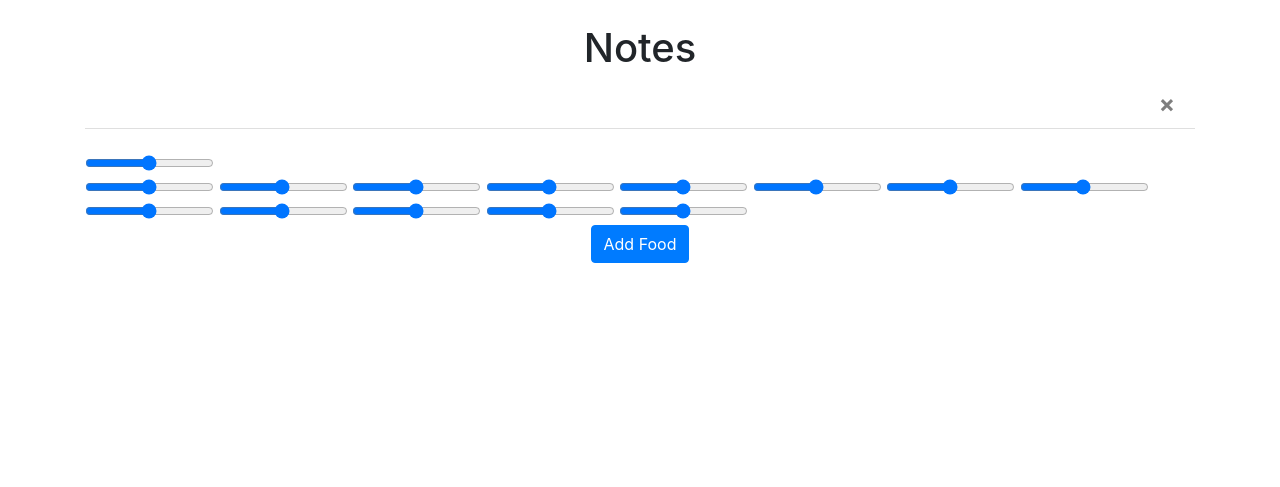
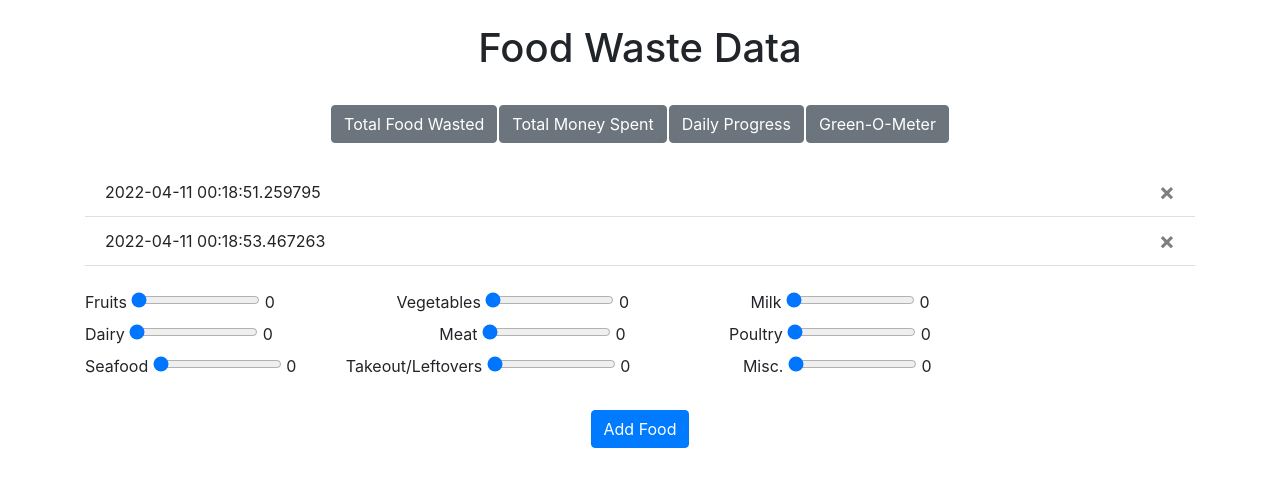
Before and after one commit to shljessie/foodWaste-sp22, a Flask app: page / in a window 1280 px wide. Shown: the part 56-543 px from the top of the page. Run offline with Flask 2, Linux system fonts and the light colour scheme; a user stored in the database is signed in; data comes from the database, SQL or seed files in the repository; lists and menus that the app fills with data are empty; some libraries are stand-ins or nearby versions.

Commit message:
added sliders, buttons, and recorded clicks.

```diff
--- a/website/templates/home.html
+++ b/website/templates/home.html
@@ -1,12 +1,74 @@
 {% extends "base.html" %} {% block title %}Home{% endblock %} {% block content
 %}
 
-<h1 align="center">Notes</h1>
+<h1 align="center">Food Waste Data</h1>
+<br />
+<div align="center">
+  <table>
+    <tr>
+      <th>
+        <form method="POST">
+          <input
+            type="hidden"
+            name="food_waste_CLICK"
+            id="food_waste_CLICK"
+            value="food_waste_CLICK"
+          />
+          <input type="hidden" name="foodwCLICK" id="foodwCLICK" value="1" />
+          <button type="submit" class="btn btn-secondary">
+            Total Food Wasted
+          </button>
+        </form>
+      </th>
+      <th>
+        <form method="POST">
+          <input
+            type="hidden"
+            name="money_spent_CLICK"
+            id="money_spent_CLICK"
+            value="money_spent_CLICK"
+          />
+          <input type="hidden" name="monwCLICK" id="monwCLICK" value="1" />
+          <button type="submit" class="btn btn-secondary">
+            Total Money Spent
+          </button>
+        </form>
+      </th>
+      <th>
+        <form method="POST">
+          <input
+            type="hidden"
+            name="daily_progress_CLICK"
+            id="daily_progress_CLICK"
+            value="daily_progress_CLICK"
+          />
+          <input type="hidden" name="progCLICK" id="progCLICK" value="1" />
+          <button type="submit" class="btn btn-secondary">
+            Daily Progress
+          </button>
+        </form>
+      </th>
+      <th>
+        <form method="POST">
+          <input
+            type="hidden"
+            name="green_o_meter_CLICK"
+            id="green_o_meter_CLICK"
+            value="green_o_meter_CLICK"
+          />
+          <input type="hidden" name="gomCLICK" id="gomCLICK" value="1" />
+          <button type="submit" class="btn btn-secondary">Green-O-Meter</button>
+        </form>
+      </th>
+    </tr>
+  </table>
+</div>
+<br />
 <ul class="list-group list-group-flush" id="notes">
-  {% for grain in user.foodWaste %}
+  {% for day in user.foodWaste %}
   <li class="list-group-item">
-    {{ grain.food }}
-    <button type="button" class="close" onClick="deleteNote({{ grain.id }})">
+    {{ day.date }}
+    <button type="button" class="close" onClick="deleteNote({{ day.id }})">
       <span aria-hidden="true">&times;</span>
     </button>
 
@@ -19,145 +81,153 @@
           window.location.href = "/";
         });
       }
-
       function showVal() {}
     </script>
   </li>
   {% endfor %}
 </ul>
 
+<script>
+  function outputUpdate(vol, id) {
+    document.querySelector("#" + id).value = vol;
+  }
+</script>
+
 <br />
+
 <form method="POST">
   <input
-    type="range"
-    name="grain"
-    min="1"
-    max="100"
-    value="50"
-    class="myslider"
-    id="grain"
+    type="hidden"
+    name="food_waste_data"
+    id="food_waste_data"
+    value="food_waste_data"
   />
-  <br />
+  <label for="fruit">Fruits</label>
   <input
     type="range"
-    name="fruit_fresh"
-    min="1"
+    name="fruit"
+    min="0"
     max="100"
-    value="50"
+    value="0"
     class="myslider"
-    id="fruit_fresh"
+    id="fruit"
+    oninput="outputUpdate(value, 'fruit_val')"
   />
+  <output for="fruit" id="fruit_val">0</output>
+  &nbsp &nbsp &nbsp &nbsp &nbsp &nbsp &nbsp &nbsp &nbsp &nbsp &nbsp &nbsp &nbsp
+  <label for="veggies">Vegetables</label>
   <input
     type="range"
-    name="fruit_proc"
-    min="1"
+    name="veggies"
+    min="0"
     max="100"
-    value="50"
+    value="0"
     class="myslider"
-    id="fruit_proc"
+    id="veggies"
+    oninput="outputUpdate(value, 'veggie_val')"
   />
-  <input
-    type="range"
-    name="veggie_fresh"
-    min="1"
-    max="100"
-    value="50"
-    class="myslider"
-    id="veggie_fresh"
-  />
-  <input
-    type="range"
-    name="veggie_proc"
-    min="1"
-    max="100"
-    value="50"
-    class="myslider"
-    id="veggie_proc"
-  />
+  <output for="veggies" id="veggie_val">0</output>
+  &nbsp &nbsp &nbsp &nbsp &nbsp &nbsp &nbsp &nbsp &nbsp &nbsp &nbsp &nbsp &nbsp
+  <label for="milk">Milk</label>
   <input
     type="range"
     name="milk"
-    min="1"
+    min="0"
     max="100"
-    value="50"
+    value="0"
     class="myslider"
     id="milk"
+    oninput="outputUpdate(value, 'milk_val')"
   />
+  <output for="milk" id="milk_val">0</output>
+
+  <br />
+  <label for="dairy">Dairy</label>
   <input
     type="range"
     name="dairy"
-    min="1"
+    min="0"
     max="100"
-    value="50"
+    value="0"
     class="myslider"
     id="dairy"
+    oninput="outputUpdate(value, 'dairy_val')"
   />
+  <output for="dairy" id="dairy_val">0</output>
+  &nbsp &nbsp &nbsp &nbsp &nbsp &nbsp &nbsp &nbsp &nbsp &nbsp &nbsp &nbsp &nbsp
+  &nbsp &nbsp &nbsp &nbsp &nbsp
+  <label for="meat">Meat</label>
   <input
     type="range"
     name="meat"
-    min="1"
+    min="0"
     max="100"
-    value="50"
+    value="0"
     class="myslider"
     id="meat"
+    oninput="outputUpdate(value, 'meat_val')"
   />
+  <output for="meat" id="meat_val">0</output>
+  &nbsp &nbsp &nbsp &nbsp &nbsp &nbsp &nbsp &nbsp &nbsp &nbsp &nbsp
+  <label for="poultry">Poultry</label>
   <input
     type="range"
     name="poultry"
-    min="1"
+    min="0"
     max="100"
-    value="50"
+    value="0"
     class="myslider"
     id="poultry"
+    oninput="outputUpdate(value, 'poultry_val')"
   />
+  <output for="poultry" id="poultry_val">0</output>
+
+  <br />
+  <label for="fish_seafood">Seafood</label>
   <input
     type="range"
     name="fish_seafood"
-    min="1"
+    min="0"
     max="100"
-    value="50"
+    value="0"
     class="myslider"
     id="fish_seafood"
+    oninput="outputUpdate(value, 'fish_seafood_val')"
   />
+  <output for="fish_seafood" id="fish_seafood_val">0</output>
+  &nbsp &nbsp &nbsp &nbsp &nbsp
+  <label for="takeout">Takeout/Leftovers</label>
   <input
     type="range"
-    name="eggs"
-    min="1"
+    name="takeout"
+    min="0"
     max="100"
-    value="50"
+    value="0"
     class="myslider"
-    id="eggs"
+    id="takeout"
+    oninput="outputUpdate(value, 'takeout_val')"
   />
+  <output for="takeout" id="takeout_val">0</output>
+  &nbsp &nbsp &nbsp &nbsp &nbsp &nbsp &nbsp &nbsp &nbsp &nbsp &nbsp &nbsp
+  <label for="other">Misc.</label>
   <input
     type="range"
-    name="nuts"
-    min="1"
+    name="other"
+    min="0"
     max="100"
-    value="50"
+    value="0"
     class="myslider"
-    id="nuts"
+    id="other"
+    oninput="outputUpdate(value, 'other_val')"
   />
-  <input
-    type="range"
-    name="sweet"
-    min="1"
-    max="100"
-    value="50"
-    class="myslider"
-    id="sweet"
-  />
-  <input
-    type="range"
-    name="fats_oils'"
-    min="1"
-    max="100"
-    value="50"
-    class="myslider"
-    id="fats_oils"
-  />
+  <output for="other" id="other_val">0</output>
+
+  <br />
   <br />
   <div align="center">
     <button type="submit" class="btn btn-primary">Add Food</button>
   </div>
 </form>
 {% endblock %}
+
+<!--  -->
--- a/website/views.py
+++ b/website/views.py
@@ -1,7 +1,8 @@
+from pickle import TRUE
 from flask import Blueprint, render_template, request, flash, jsonify
 from flask_login import login_required, current_user
 from .models import Note
-from .models import UserFoodWaste
+from .models import UserFoodWaste, UserClicks
 from . import db
 import json
 
@@ -12,29 +13,58 @@ views = Blueprint('views', __name__)
 @login_required
 def home():
     if request.method == 'POST':
-        grain = request.form.get('grain')
-        fruit_fresh = request.form.get('fruit_fresh')
-        fruit_proc = request.form.get('fruit_proc')
-        veggie_fresh= request.form.get('veggie_fresh')
-        veggie_proc = request.form.get('veggie_proc')
-        milk = request.form.get('milk')
-        dairy = request.form.get('dairy')
-        meat = request.form.get('meat')
-        poultry = request.form.get('poultry')
-        fish_seafood = request.form.get('fish_seafood')
-        eggs = request.form.get('eggs')
-        nuts = request.form.get('nuts')
-        sweet = request.form.get('sweet')
-        fats_oils = request.form.get('fats_oils')
+        form = request.form.get('food_waste_data')
+        if form == "food_waste_data":
+            fruit = request.form.get('fruit')
+            veggies = request.form.get('veggies')
+            milk = request.form.get('milk')
+            dairy = request.form.get('dairy')
+            meat = request.form.get('meat')
+            poultry = request.form.get('poultry')
+            fish_seafood = request.form.get('fish_seafood')
+            takeout = request.form.get('takeout')
+            other = request.form.get('other')
 
+            new_note = UserFoodWaste(fruit=fruit, veggies=veggies,
+                                        milk=milk, dairy=dairy, meat=meat, poultry=poultry,
+                                        fish_seafood=fish_seafood, takeout=takeout, other=other,
+                                        user_id=current_user.id)
 
-        new_note = UserFoodWaste(grain=grain, fruit_fresh=fruit_fresh, fruit_proc=fruit_proc, veggie_fresh=veggie_fresh,
-                                    veggie_proc=veggie_proc, milk=milk, dairy=dairy, meat=meat, poultry=poultry,
-                                    fish_seafood=fish_seafood, eggs=eggs, nuts=nuts, sweet=sweet, fats_oils=fats_oils,
-                                    user_id=current_user.id)
-        db.session.add(new_note)
-        db.session.commit()
-        flash('Food data recorded!', category='success')
+            db.session.add(new_note)
+            db.session.commit()
+            flash('Food data recorded!', category='success')
+
+        form = request.form.get('food_waste_CLICK')
+        if form == "food_waste_CLICK":
+            foodwCLICK = request.form.get('foodwCLICK')
+            new_note = UserClicks(foodwCLICK=foodwCLICK, user_id=current_user.id)
+            db.session.add(new_note)
+            db.session.commit()
+            flash('Showing your general food waste', category='success')
+
+        form = request.form.get('money_spent_CLICK')
+        if form == "money_spent_CLICK":
+            monwCLICK = request.form.get('monwCLICK')
+            new_note = UserClicks(monwCLICK=monwCLICK, user_id=current_user.id)
+            db.session.add(new_note)
+            db.session.commit()
+            flash('Showing your general money spent', category='success')
+
+        form = request.form.get('daily_progress_CLICK')
+        if form == "daily_progress_CLICK":
+            progCLICK = request.form.get('progCLICK')
+            new_note = UserClicks(progCLICK=progCLICK, user_id=current_user.id)
+            db.session.add(new_note)
+            db.session.commit()
+            flash('Showing your progress over time', category='success')
+
+        form = request.form.get('green_o_meter_CLICK')
+        if form == "green_o_meter_CLICK":
+            gomCLICK = request.form.get('gomCLICK')
+            new_note = UserClicks(gomCLICK=gomCLICK, user_id=current_user.id)
+            db.session.add(new_note)
+            db.session.commit()
+            flash('Showing your Green-O-Meter', category='success')
 
     return render_template("home.html", user=current_user)
 
```
Also changed, not shown: website/models.py (+12 -22 lines), website/database.db, 1 other file.
